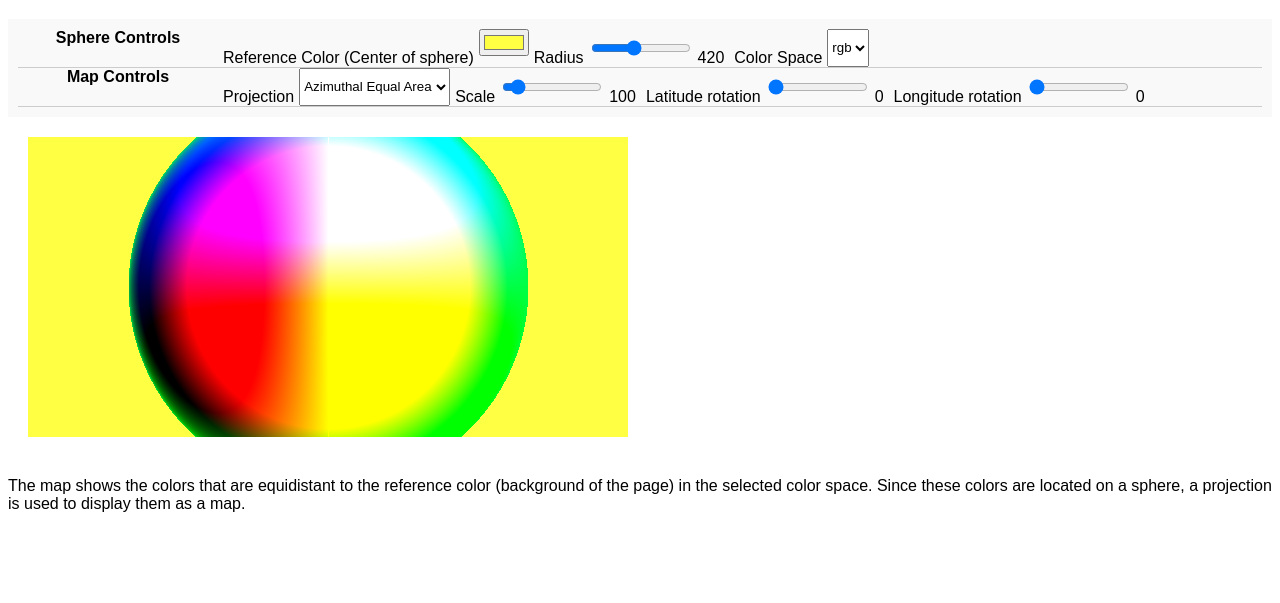
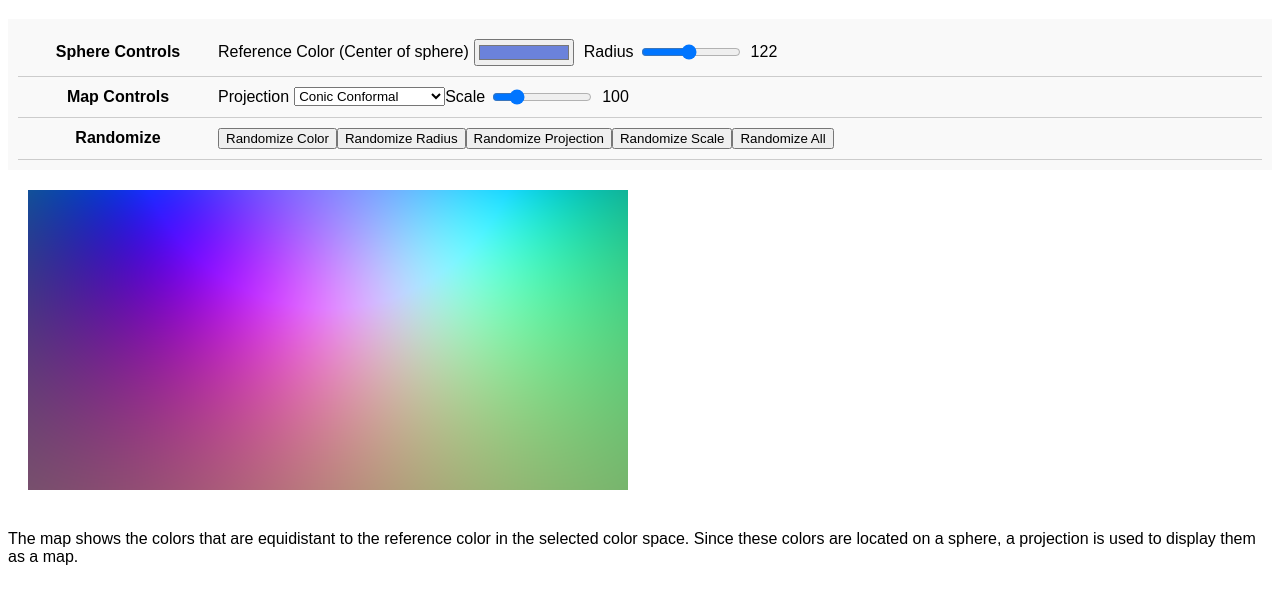
Before and after one commit to carlwitt/Spheres-in-Color-Space, a plain HTML site: page index.html in a window 1280 px wide. Shown: the part 61-664 px from the top of the page. Drawn offline with nearby package versions, Linux system fonts and the light colour scheme.

Commit message:
More projections
Hide dysfunctional color space selection
Clean up layout of controls
Beautify defaults
Add randomize buttons
Remove dysfunctional rotation

```diff
--- a/index.html
+++ b/index.html
@@ -20,13 +20,16 @@
             padding: 20px;
         }
 
-        #controls input[type="range"] {
+        #controls input {
             width: 100px;
+            margin-right: 10px;
         }
 
         #controls .panel {
             display: flex;
+            align-items: center; /* Vertically center the items */
             border-bottom: 1px solid #ccc;
+            padding: 10px 0;
         }
 
         #controls .panel h4 {
@@ -35,9 +38,8 @@
             text-align: center;
         }
 
-        #controls .panel label,
-        span {
-            margin: 20px 5px 0;
+        #controls .panel label{
+            margin: 0px 5px 0 0px;
         }
     </style>
 </head>
@@ -49,53 +51,69 @@
         <div class="panel">
             <h4>Sphere Controls</h4>
             <label for="colorPicker">Reference Color (Center of sphere)</label>
-            <input type="color" id="colorPicker" value="#ffff44" onchange="recompute()">
+            <input type="color" id="colorPicker" value="#6B82DB" onchange="recompute()">
 
             <label for="radiusSlider">Radius</label>
-            <input type="range" id="radiusSlider" min="1" max="1000" value="420" oninput="recompute()">
+            <input type="range" id="radiusSlider" min="0.1" max="255" value="122" oninput="recompute()" step="0.1">
             <span id="radiusValue"></span>
 
-            <label for="colorSpaceSelect">Color Space</label>
-            <select id="colorSpaceSelect" onchange="recompute()">
-                <option value="rgb">rgb</option>
-                <option value="hsl">hsl</option>
-            </select>
+            <div style="display:none">
+                <label for="colorSpaceSelect">Color Space</label>
+                <select id="colorSpaceSelect" onchange="recompute()">
+                    <option value="rgb">rgb</option>
+                    <option value="hsl">hsl</option>
+                </select>
+            </div>
         </div>
 
         <div class="panel">
             <h4>Map Controls</h4>
             <label for="projectionSelect">Projection</label>
             <select id="projectionSelect" onchange="recompute()">
+                <option value="geoConicConformal">Conic Conformal</option>
                 <option value="geoAzimuthalEqualArea">Azimuthal Equal Area</option>
                 <option value="geoOrthographic">Orthographic</option>
                 <option value="geoMercator">Mercator</option>
                 <option value="geoEquirectangular">Equirectangular</option>
-                <option value="geoConicConformal">Conic Conformal</option>
+                <option value="geoConicEqualArea">Conic Equal Area</option>
+                <option value="geoConicEquidistant">Conic Equidistant</option>
+                <option value="geoGnomonic">Gnomonic</option>
+                <option value="geoStereographic">Stereographic</option>
+                <option value="geoAlbers">Albers</option>
+                <option value="geoEqualEarth">Equal Earth</option>
             </select>
 
             <label for="scaleSlider">Scale</label>
-            <input type="range" id="scaleSlider" min="10" max="1000" value="100" oninput="recompute()">
+            <input type="range" id="scaleSlider" min="50" max="300" value="100" oninput="recompute()">
             <span id="scaleValue"></span>
             <br />
-
-            <label for="latitudeRotationSlider">Latitude rotation</label>
-            <input type="range" id="latitudeRotationSlider" min="0" max="360" value="0" oninput="recompute()">
-            <span id="latitudeRotationValue">0</span>
-
-            <label for="longitudeRotationSlider">Longitude rotation</label>
-            <input type="range" id="longitudeRotationSlider" min="0" max="360" value="0" oninput="recompute()">
-            <span id="longitudeRotationValue">0</span>
         </div>
 
-
+        <div class="panel">
+            <h4>Randomize</h4>
+            <button
+                onclick="d3.select('#colorPicker').property('value', ''+d3.rgb(Math.random() * 255, Math.random() * 255, Math.random() * 255).formatHex()); recompute()">Randomize
+                Color</button>
+            <button onclick="d3.select('#radiusSlider').property('value', Math.random() * 255); recompute()">Randomize
+                Radius</button>
+            <button
+                onclick="d3.select('#projectionSelect').property('value', d3.shuffle(d3.select('#projectionSelect').selectAll('option').nodes())[0].value); recompute()">Randomize
+                Projection</button>
+            <button
+                onclick="d3.select('#scaleSlider').property('value', Math.random() * 250 + 50); recompute()">Randomize
+                Scale</button>
+            <!-- randomize all-->
+            <button
+                onclick="d3.select('#colorPicker').property('value', ''+d3.rgb(Math.random() * 255, Math.random() * 255, Math.random() * 255).formatHex()); d3.select('#radiusSlider').property('value', Math.random() * 255); d3.select('#projectionSelect').property('value', d3.shuffle(d3.select('#projectionSelect').selectAll('option').nodes())[0].value); d3.select('#scaleSlider').property('value', Math.random() * 250 + 50); recompute()">Randomize
+                All</button>
+        </div>
     </div>
 
     <div id="map">
     </div>
 
     <p>
-        The map shows the colors that are equidistant to the reference color (background
-        of the page) in the selected color space.
+        The map shows the colors that are equidistant to the reference color in the selected color space.
         Since these colors are located on a sphere, a projection is used to display them as a map.
     </p>
 
@@ -104,7 +122,7 @@
         const height = 300;
 
         // for normalization - sphere needs "equally long" axes
-        const coloraSpaces = [{
+        const colorSpaces = [{
             name: "rgb",
             func: d3.rgb,
             components: ["r", "g", "b"],
@@ -125,9 +143,7 @@
             map: {
                 projection: {
                     name: "mercator",
-                    scale: 175,
-                    longitudeRotation: 0,
-                    latitudeRotation: 0
+                    scale: 175
                 },
                 scale: 100
             }
@@ -148,9 +164,6 @@
          */
         function mapToColor(center, radius, lon, lat, longitudeRotation, latitudeRotation, colorSpace) {
 
-            lon = (lon + longitudeRotation) % 180;
-            lat = (lat + latitudeRotation) % 90;
-
             // compute location on sphere in a normalized coordinate system
             let x = Math.cos(lon / 180 * Math.PI) * Math.cos(lat / 180 * Math.PI);
             let y = Math.sin(lon / 180 * Math.PI) * Math.cos(lat / 180 * Math.PI);
@@ -163,7 +176,7 @@
             names = colorSpace == "rgb" ? ["r", "g", "b"] : ["h", "s", "l"];
 
             if (lon == 0 && lat == 0) {
-                console.log(center, names);
+                //console.log(center, names);
             }
             // scale and translate
             x = x * radius + center[names[0]];
@@ -171,14 +184,12 @@
             z = z * radius + center[names[2]];
 
             if (lon == 0 && lat == 0) {
-                console.log(`radius: ${radius}`);
-                console.log(center);
-                console.log(`x: ${x}, y: ${y}, z: ${z}`);
+                // console.log(`radius: ${radius}`);
+                // console.log(center);
+                // console.log(`x: ${x}, y: ${y}, z: ${z}`);
             }
 
             // convert from selected color space to RGB
-            // console.log(center, radius, lon, lat, longitudeRotation, latitudeRotation, colorSpace);
-            // console.log(d3.color(colorSpaceFunc(x, y, z)));
             const color = d3.color(colorSpaceFunc(x, y, z));
             return `rgb(${color.r},${color.g},${color.b})`;
 
@@ -192,9 +203,7 @@
             const projectionName = d3.select("#projectionSelect").property("value");
             return {
                 sphere: {
-                    radius: d3.select("#radiusSlider").property("value"),
-                    longitudeRotation: d3.select("#longitudeRotationSlider").property("value"),
-                    latitudeRotation: d3.select("#latitudeRotationSlider").property("value"),
+                    radius: d3.select("#radiusSlider").property("value")
                 },
                 map: {
                     projection: {
@@ -208,8 +217,6 @@
 
         function updateParameterLabels(parameters) {
             d3.select("#radiusValue").text(parameters.sphere.radius);
-            d3.select("#latitudeRotationValue").text(parameters.sphere.latitudeRotation);
-            d3.select("#longitudeRotationValue").text(parameters.sphere.longitudeRotation);
             d3.select("#scaleValue").text(parameters.map.scale);
         }
 
@@ -258,9 +265,8 @@
             context.putImageData(render(), 0, 0);
             document.getElementById("map").appendChild(canvas);
 
+            // Add tooltip
             {
-
-                // Add tooltip
                 const tooltip = d3.select("body").append("div")
                     .attr("class", "tooltip")
                     .style("position", "absolute")
```
